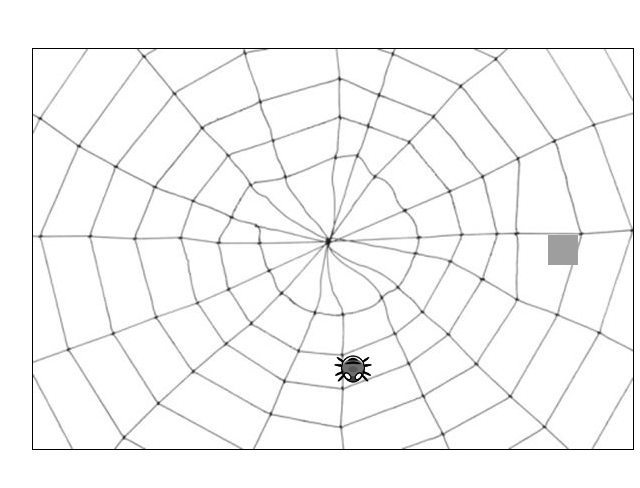
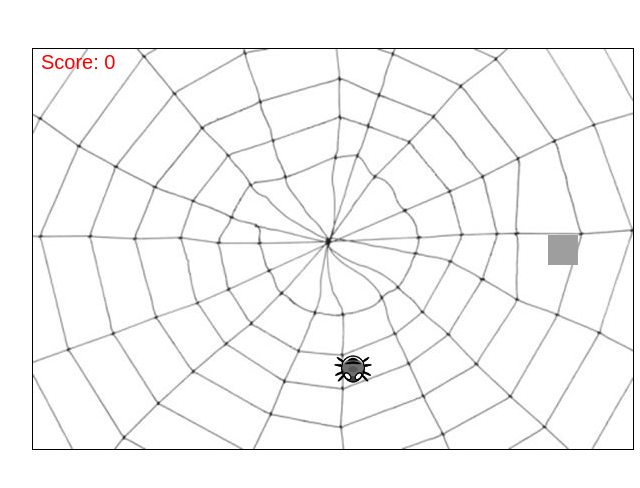
Before and after one commit to jp94-cpu/JavaSpider, a plain HTML site: page index.html in a window 1280 px wide. Shown: the full height of the page, 307-947 px from the left. Drawn offline with Linux system fonts and the light colour scheme.

Commit message:
Scoreboard + console(log) scores

```diff
--- a/main.js
+++ b/main.js
@@ -32,7 +32,9 @@ var state = {
       height: 30,
 },
 
-game:{collision:false}
+game: {
+  collision:false
+},
   };
 
   //CALLING BACKGROUND IMAGE
@@ -66,6 +68,7 @@ function animate(){
    drawBackground();
    drawspider();
    drawFly();
+   drawScore();
 }
 
 //We call the animate() function and set a drawing interval for it to run every 40 milliseconds
@@ -82,6 +85,7 @@ function collision() {
      state.spider.height + state.spider.yPos > state.fly.yPos) {
      console.log("collision2 successful")
      window.location.href = "index-answer-page2.html";
+     score++;
    }}
   else {
   if (state.spider.xPos < state.fly.xPos + state.fly.width &&
@@ -92,8 +96,9 @@ function collision() {
      state.game.collision = true;
      console.log(state.game.collision);
      window.location.href = "index-answer.html";
+     score++;
   }
-
+  drawScore();
 
 }}
 
@@ -120,6 +125,16 @@ window.addEventListener('keydown', function (event) {
     }
 });
 
+// Scoreboard
+
+var score = 0;
+
+function drawScore() {
+  ctx.font = "20px Arial";
+  ctx.fillStyle = "red";
+  ctx.fillText ("Score: "+score, 8, 20);
+
+}
 
 
 // The code below shows the logic behind the question pop up window.
```
Also changed, not shown: index-answer-page2.html (+1 -0 lines), index-answer.html (+1 -0 lines).
